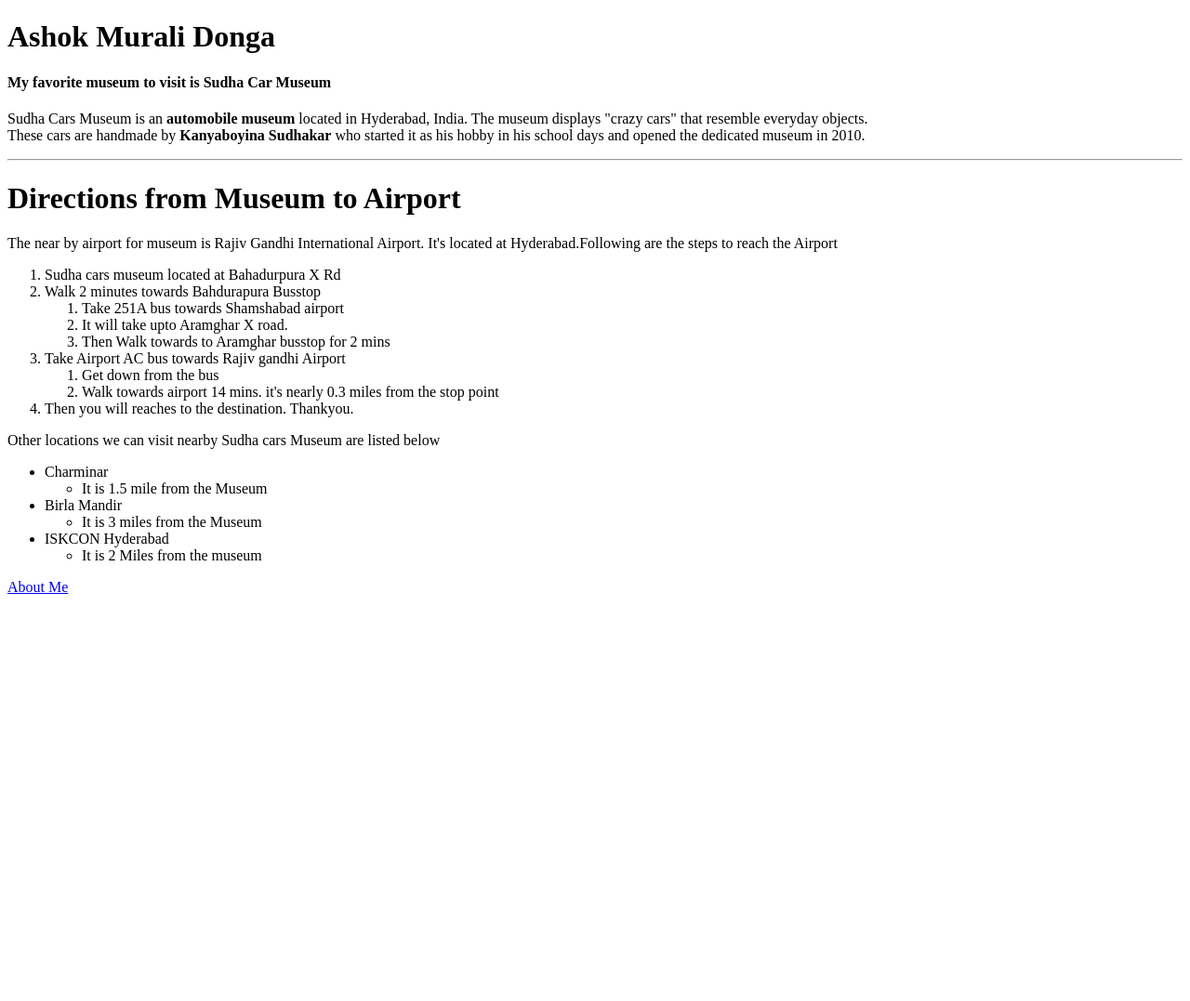
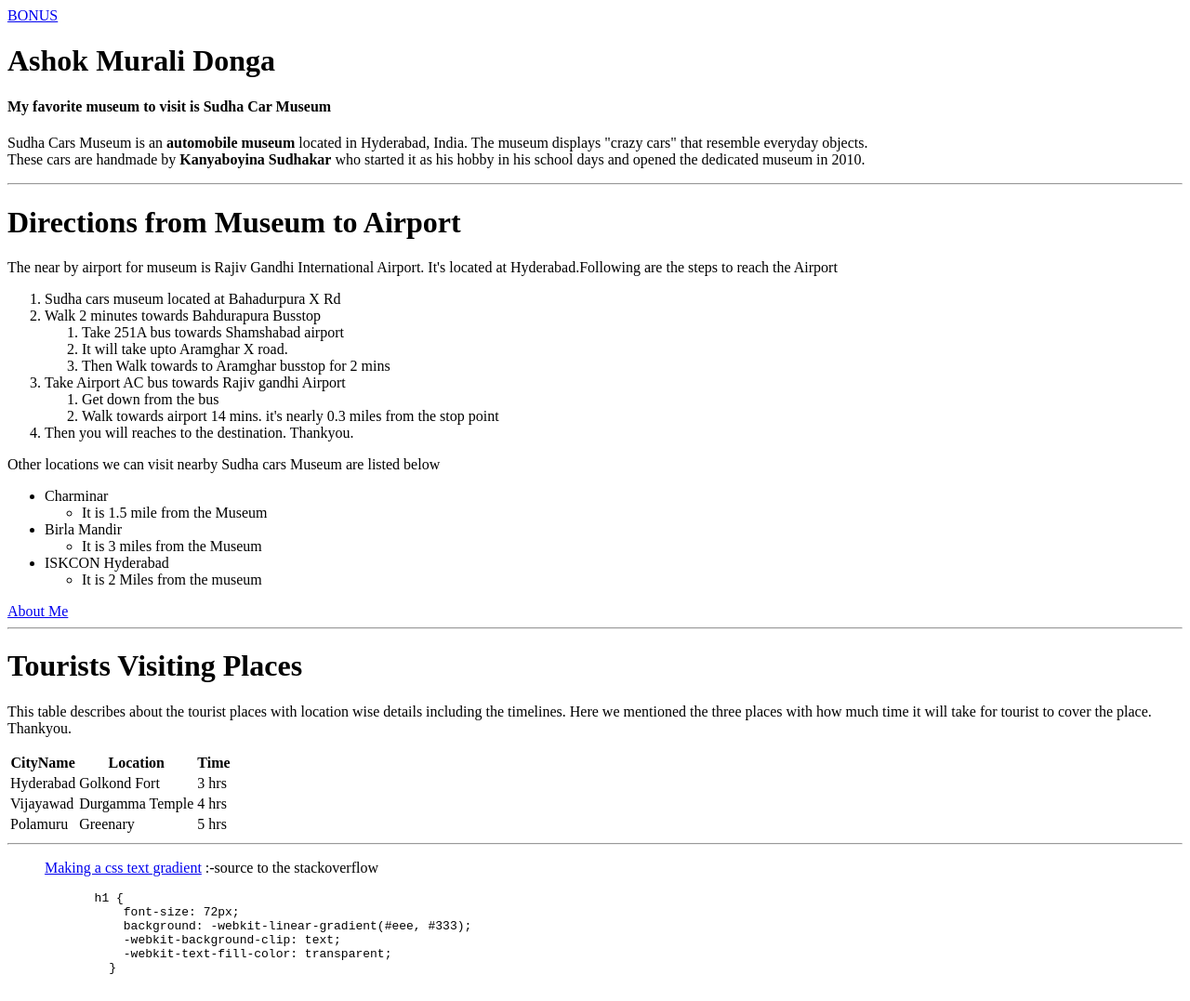
Before and after one commit to 44-563-Web-Apps-F22/44563-webapps-assignment-3-AshokMurali98, a plain HTML site: page index.html in a window 1280 px wide. Shown: the whole page at 93% size. Before the commit the page ends 800 px from the top, so only its background shows below. Drawn offline with Linux system fonts and the light colour scheme.

Commit message:
Updated index file and created bonus file

```diff
--- a/index.html
+++ b/index.html
@@ -5,6 +5,7 @@
     </head>
 
     <body>
+        <a href="bonus.html">BONUS</a>
         <h1>Ashok Murali Donga</h1>
         <h4>My favorite museum to visit is Sudha Car Museum</h4>
         <p>
@@ -44,5 +45,43 @@
             </ul>
         </ul>
         <a href="aboutme.html">About Me</a>
+
+        <hr>
+        <h1>Tourists Visiting Places</h1>
+        <p>This table describes about the tourist places with location wise details including the timelines. Here we mentioned the three places with how much time it will take for tourist to cover the place. Thankyou.                       </p>
+        <table>
+            <tr>
+                <th>CityName</th>
+                <th>Location</th>
+                <th>Time</th>
+            </tr>
+            <tr>
+                <td>Hyderabad</td>
+                <td>Golkond Fort</td>
+                <td>3 hrs</td>
+            </tr>
+            <tr>
+                <td>Vijayawad</td>
+                <td>Durgamma Temple</td>
+                <td>4 hrs</td>
+            </tr>
+            <tr>
+                <td>Polamuru</td>
+                <td>Greenary</td>
+                <td>5 hrs</td>
+            </tr>
+        </table>
+        <hr>
+        <blockquote > <a href="https://stackoverflow.com/questions/8384751/css-text-gradient">
+        Making a css text gradient</a>
+         :-source to the stackoverflow</blockquote>
+        <pre>
+            h1 {
+                font-size: 72px;
+                background: -webkit-linear-gradient(#eee, #333);
+                -webkit-background-clip: text;
+                -webkit-text-fill-color: transparent;
+              }
+        </pre>
     </body>
 </html>
```
Also changed, not shown: bonus.html (added).
